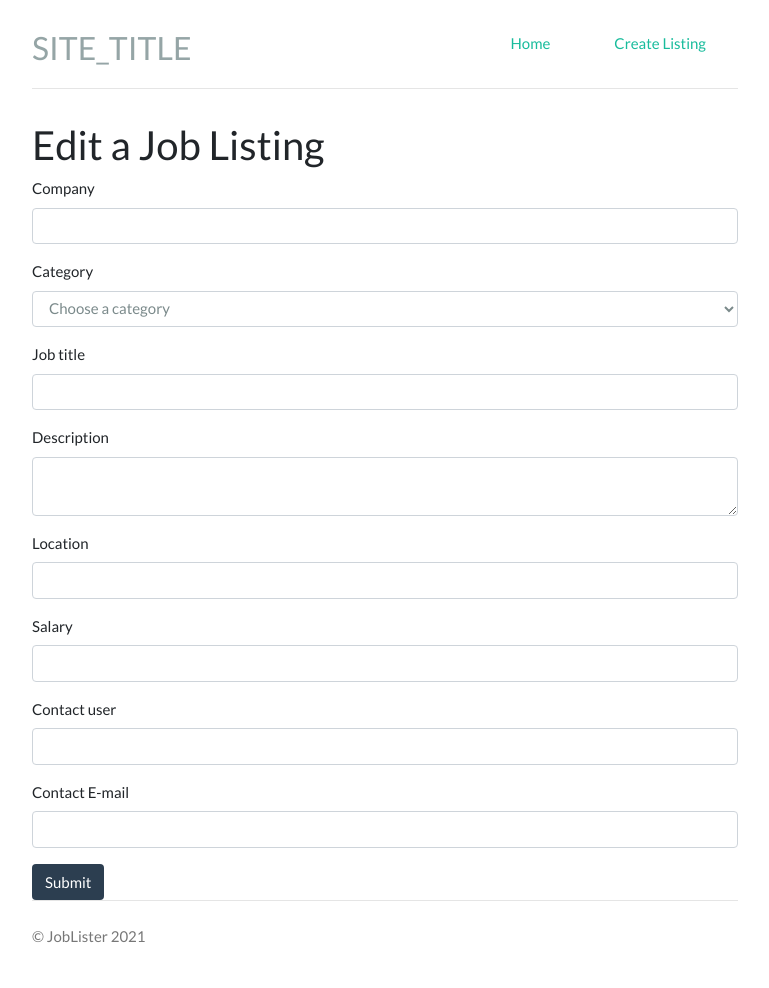
After one commit to Malbryn/JobLister, a PHP site: page /edit.php in a window 1280 px wide. The commit adds this page. Shown: the whole page, without its empty margins (255-1024 px from the left). Run offline with PHP 8.4, Linux system fonts and the light colour scheme; data that the repository does not hold is empty; some libraries are stand-ins or nearby versions.

```diff
--- /dev/null
+++ b/edit.php
@@ -0,0 +1,32 @@
+<?php
+include_once 'config/init.php';
+
+$job = new Job;
+
+$job_id = isset($_GET['id']) ? $_GET['id'] : null;
+
+if (isset($_POST['submit'])) {
+    // Create data array
+    $data = array();
+    $data['job_title'] = $_POST['job_title'];
+    $data['company'] = $_POST['company'];
+    $data['category_id'] = $_POST['category'];
+    $data['description'] = $_POST['description'];
+    $data['location'] = $_POST['location'];
+    $data['salary'] = $_POST['salary'];
+    $data['contact_user'] = $_POST['contact_user'];
+    $data['contact_email'] = $_POST['contact_email'];
+
+    if ($job->update($job_id, $data)) {
+        redirect('index.php', 'Your job has been updated', 'success');
+    } else {
+        redirect('index.php', 'Something went wrong.', 'error');
+    }
+}
+
+$template = new Template('templates/job-edit.php');
+
+$template->job = $job->getJob($job_id);
+$template->categories = $job->getCategories();
+
+echo $template;
--- a/lib/Job.php
+++ b/lib/Job.php
@@ -108,4 +108,55 @@ class Job {
             return false;
         }
     }
+
+    // Delete job
+    public function delete($id) {
+        // Insert query
+        $this->db->query("
+            DELETE FROM jobs
+            WHERE id = $id
+        ");
+
+        // Execute
+        if ($this->db->execute()) {
+            return true;
+        } else {
+            return false;
+        }
+    }
+
+    // Update job
+    public function update($id, $data) {
+        // Insert query
+        $this->db->query("
+            UPDATE jobs
+            SET
+                category_id = :category_id,
+                job_title = :job_title,
+                company = :company,
+                description = :description,
+                location = :location,
+                salary = :salary,
+                contact_user = :contact_user,
+                contact_email = :contact_email
+            WHERE id = $id
+        ");
+
+        // Bind data
+        $this->db->bind(':category_id', $data['category_id']);
+        $this->db->bind(':job_title', $data['job_title']);
+        $this->db->bind(':company', $data['company']);
+        $this->db->bind(':description', $data['description']);
+        $this->db->bind(':location', $data['location']);
+        $this->db->bind(':salary', $data['salary']);
+        $this->db->bind(':contact_user', $data['contact_user']);
+        $this->db->bind(':contact_email', $data['contact_email']);
+
+        // Execute
+        if ($this->db->execute()) {
+            return true;
+        } else {
+            return false;
+        }
+    }
 }
--- /dev/null
+++ b/templates/job-edit.php
@@ -0,0 +1,53 @@
+<?php include 'inc/header.php'; ?>
+
+<h2 class="page-header">Edit a Job Listing</h2>
+<form action="edit.php?id=<?php echo $job->id; ?>" method="post">
+    <div class="form-group">
+        <label>Company</label>
+        <input type="text" name="company" class="form-control" value="<?php echo $job->company; ?>">
+    </div>
+    <div class="form-group">
+        <label>Category</label>
+        <select type="text" name="category" class="form-control">
+            <option value="0">Choose a category</option>
+            <?php foreach($categories as $category): ?>
+                <?php if ($job->category_id == $category->id) : ?>
+                    <option value="<?php echo $category->id; ?>" selected>
+                        <?php echo $category->name; ?>
+                    </option>
+                <?php else : ?>
+                    <option value="<?php echo $category->id; ?>">
+                        <?php echo $category->name; ?>
+                    </option>
+                <?php endif; ?>
+            <?php endforeach; ?>
+        </select>
+    </div>
+    <div class="form-group">
+        <label>Job title</label>
+        <input type="text" name="job_title" class="form-control" value="<?php echo $job->job_title; ?>">
+    </div>
+    <div class="form-group">
+        <label>Description</label>
+        <textarea name="description" class="form-control"><?php echo $job->description; ?></textarea>
+    </div>
+    <div class="form-group">
+        <label>Location</label>
+        <input type="text" name="location" class="form-control" value="<?php echo $job->location; ?>"></input>
+    </div>
+    <div class="form-group">
+        <label>Salary</label>
+        <input type="text" name="salary" class="form-control" value="<?php echo $job->salary; ?>">
+    </div>
+    <div class="form-group">
+        <label>Contact user</label>
+        <input type="text" name="contact_user" class="form-control" value="<?php echo $job->contact_user; ?>">
+    </div>
+    <div class="form-group">
+        <label>Contact E-mail</label>
+        <input type="text" name="contact_email" class="form-control" value="<?php echo $job->contact_email; ?>">
+    </div>
+    <input type="submit" class="btn btn-default" name="submit" value="Submit">
+</form>
+
+<?php include 'inc/footer.php'; ?>
```
Also changed, not shown: job.php (+10 -0 lines), templates/job-single.php (+8 -0 lines).
